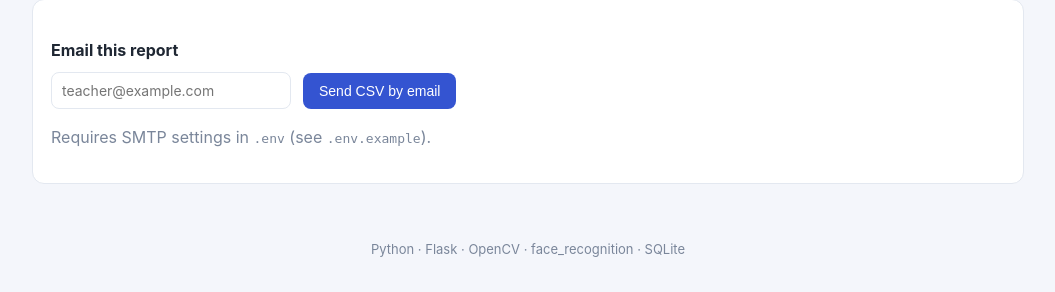
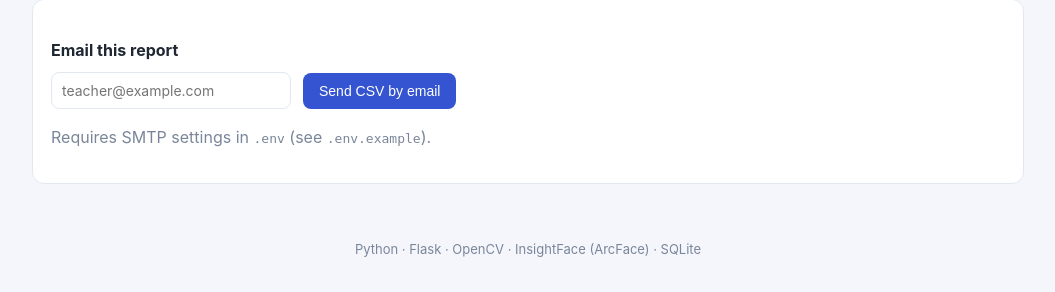
Before and after one commit to rohitkrishnaab2024/Face_Attendance, a Flask app: page /attendance in a window 1280 px wide. Shown: the part 579-871 px from the top of the page, without its empty margins (112-1167 px from the left). Run offline with Flask 3, Linux system fonts and the light colour scheme; data that the repository does not hold is empty.

Commit message:
Update UI footer to name InsightFace instead of face_recognition
The dashboard footer still credited the old dlib engine. OpenCV stays
listed - it is still used for camera capture, drawing and JPEG encoding.

Co-Authored-By: Claude Opus 5 <noreply@anthropic.com>

```diff
--- a/templates/base.html
+++ b/templates/base.html
@@ -31,7 +31,7 @@
     {% block content %}{% endblock %}
   </main>
 
-  <footer class="footer">Python · Flask · OpenCV · face_recognition · SQLite</footer>
+  <footer class="footer">Python · Flask · OpenCV · InsightFace (ArcFace) · SQLite</footer>
   {% block scripts %}{% endblock %}
 </body>
 </html>
```
